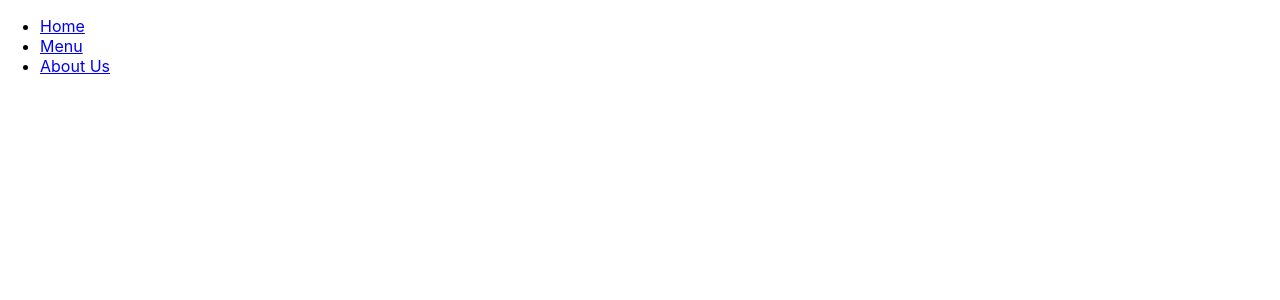
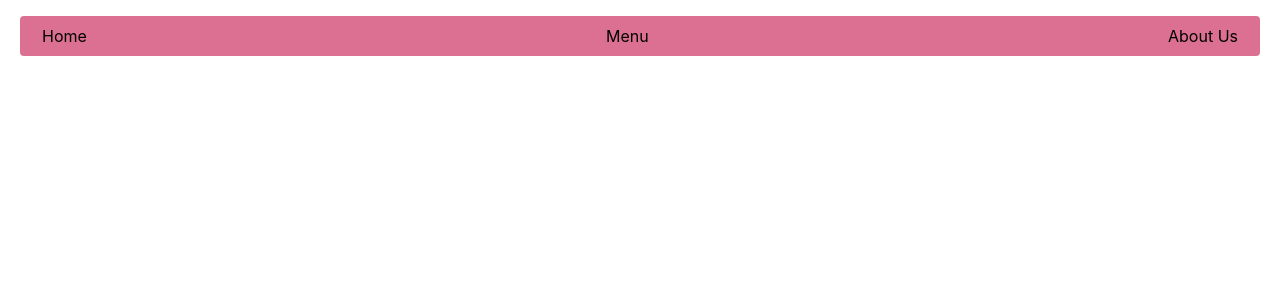
Before and after one commit to omolojohn/Omolos-Restaurant, a React (Create React App) app: page / in a window 1280 px wide. Shown: the top 300 px of the page. Built offline with nearby package versions, Linux system fonts and the light colour scheme.

Commit message:
style update

```diff
--- a/src/Navbar.css
+++ b/src/Navbar.css
@@ -2,6 +2,10 @@
     display: flex;
     justify-content: space-between;
     padding: 10px;
+    background-color: palevioletred;
+    border-radius: 4px;
+    margin-left: 20px;
+    margin-right: 20px;
 }
 
 .horizontal-menu li {
--- a/src/Navbar.js
+++ b/src/Navbar.js
@@ -4,7 +4,7 @@ import './Navbar.css';
 function Navbar() {
     return (
         <nav>
-            <ul>
+            <ul className='horizontal-menu'>
                 <li><a href="#home">Home</a></li>
                 <li><a href="#menu">Menu</a></li>
                 <li><a href="#about">About Us</a></li>
```
Also changed, not shown: src/Home.js (added).
